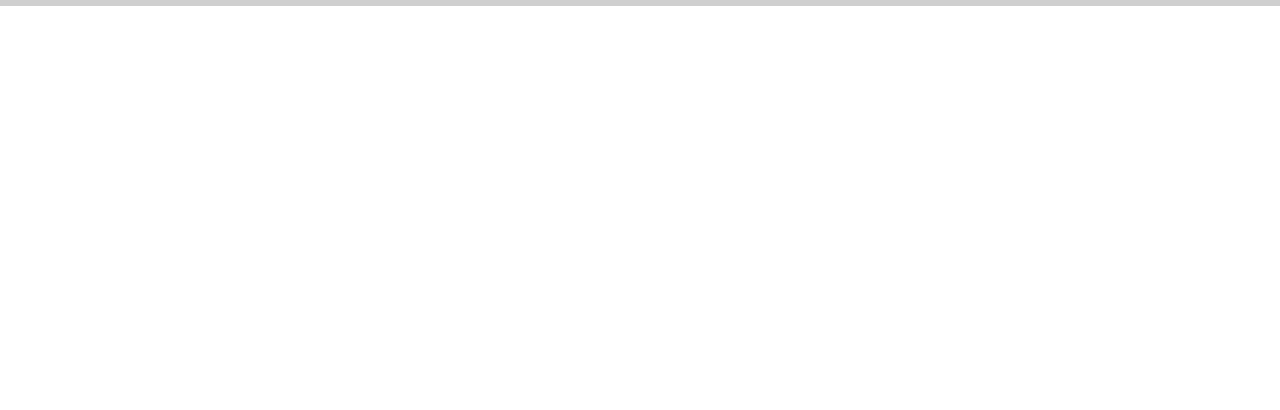
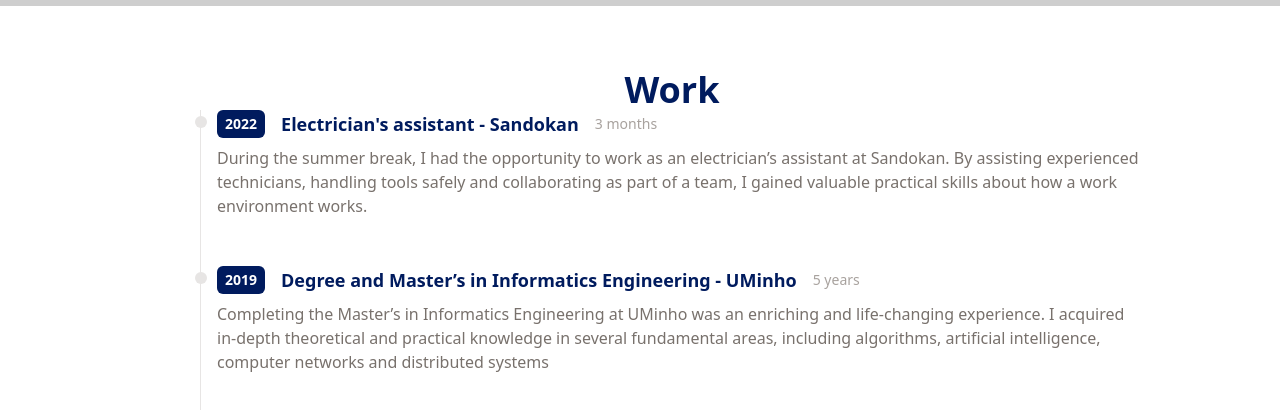
Before and after one commit to tiagoribeiro2001/portfolio, a React (Vite) app: page / in a window 1280 px wide. Shown: the part 794-1204 px from the top of the page. Before the commit the page ends 800 px from the top, so only its background shows below. Built offline with nearby package versions, Linux system fonts and the light colour scheme; grey boxes are pictures that could not be loaded.

Commit message:
Work feito

```diff
--- a/src/App.jsx
+++ b/src/App.jsx
@@ -1,6 +1,7 @@
 import { useState } from 'react'
 import Sidenav from './components/Sidenav'
 import Main from './components/Main'
+import Work from './components/Work'
 
 function App() {
 
@@ -8,6 +9,7 @@
     <div>
       <Sidenav />
       <Main />
+      <Work />
     </div>
   )
 }
--- /dev/null
+++ b/src/components/Projects.jsx
@@ -0,0 +1,9 @@
+import React from 'react'
+
+const Projects = () => {
+  return (
+    <div>Projects</div>
+  )
+}
+
+export default Projects
--- /dev/null
+++ b/src/components/Work.jsx
@@ -0,0 +1,38 @@
+import React from "react";
+import WorkItem from "./WorkItem";
+
+const data = [
+  {
+    year: 2022,
+    title: "Electrician's assistant - Sandokan",
+    duration: "3 months",
+    details:
+      "During the summer break, I had the opportunity to work as an electrician’s assistant at Sandokan. By assisting experienced technicians, handling tools safely and collaborating as part of a team, I gained valuable practical skills about how a work environment works.",
+  },
+  {
+    year: 2019,
+    title: "Degree and Master’s in Informatics Engineering - UMinho",
+    duration: "5 years",
+    details:
+      "Completing the Master’s in Informatics Engineering at UMinho was an enriching and life-changing experience. I acquired in-depth theoretical and practical knowledge in several fundamental areas, including algorithms, artificial intelligence, computer networks and distributed systems",
+  },
+];
+
+const Work = () => {
+  return (
+    <div id="work" className="max-w-[1040px] m-auto md:pl-20 p-4 py-16">
+      <h1 className="text-4xl font-bold text-center text-[#001b5e]">Work</h1>
+      {data.map((item, idx) => (
+        <WorkItem
+          key={idx}
+          year={item.year}
+          title={item.title}
+          duration={item.duration}
+          details={item.details}
+        />
+      ))}
+    </div>
+  );
+};
+
+export default Work;
--- /dev/null
+++ b/src/components/WorkItem.jsx
@@ -0,0 +1,23 @@
+import React from "react";
+
+const WorkItem = ({ year, title, duration, details }) => {
+  return (
+    <ol className="flex felx-col md:flex-row relative border-l border-stone-200">
+      <l1 className="mb-10 ml-4">
+        <div className="absolute w-3 h-3 bg-stone-200 rounded-full mt-1.5 -left-1.5 border-white" />
+        <p className="flex flex-wrap gap-4 flex-row items-center justify-start text-xs md:text-sm">
+          <span className="inline-block px-2 py-1 font-semibold text-white bg-[#001b5e] rounded-md">
+            {year}
+          </span>
+          <span className="text-lg font-semibold text-[#001b5e]">{title}</span>
+          <span className="my-1 text-sm font-normal leading-none text-stone-400">
+            {duration}
+          </span>
+        </p>
+        <p className="my-2 text-base font-normal text-stone-500">{details}</p>
+      </l1>
+    </ol>
+  );
+};
+
+export default WorkItem;
```
